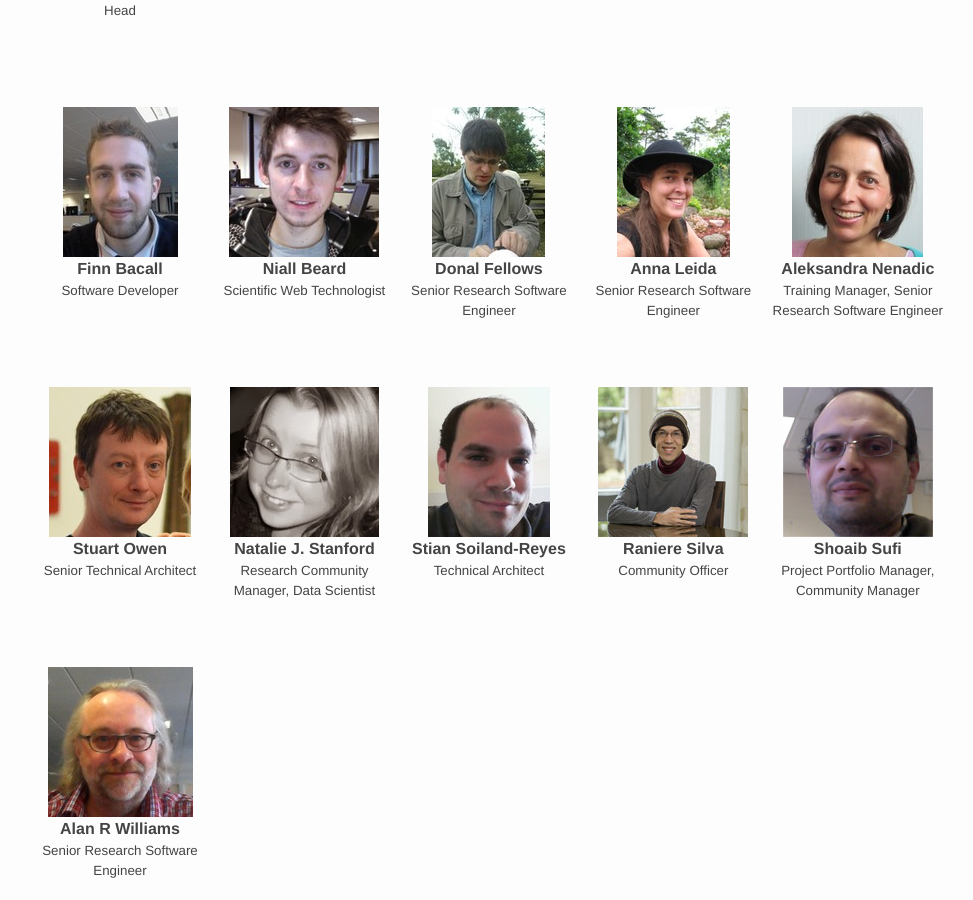
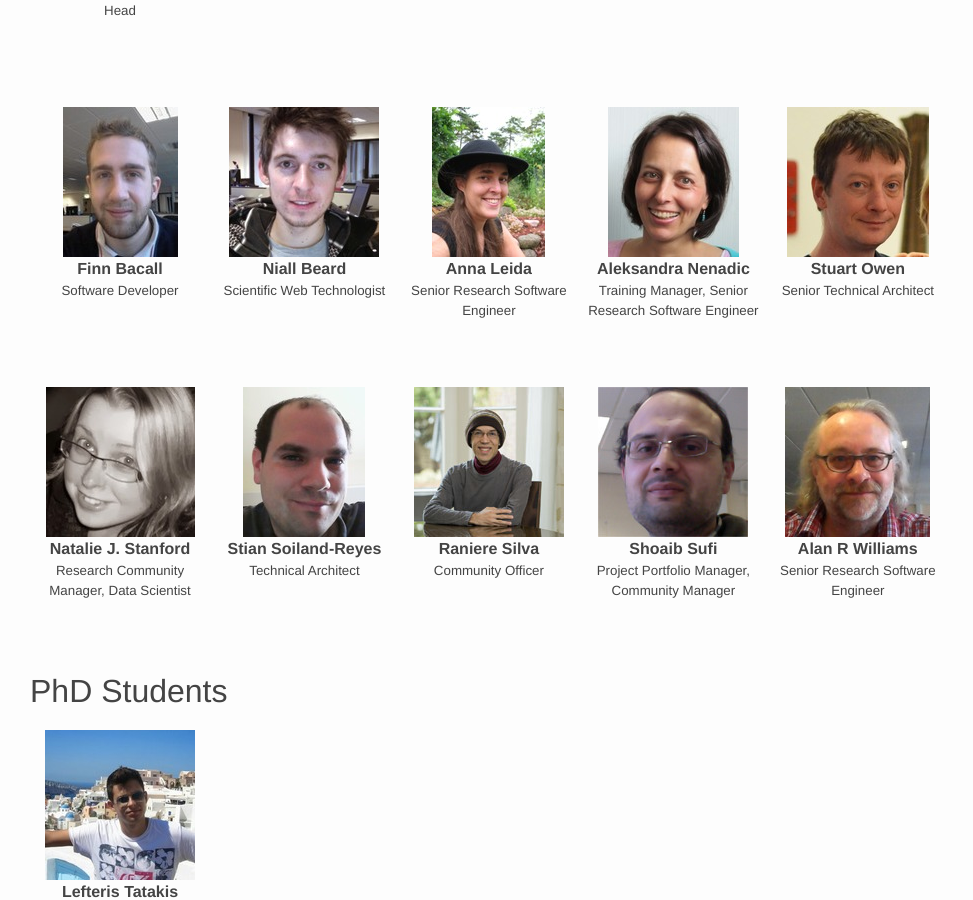
Before and after one commit to eScienceLab/eScienceLab.github.io, a Jekyll site: the page built from people.md, in a window 1280 px wide and 900 px high, scrolled down 424 px. Shown: the whole window, without its empty margins (70-1043 px from the left). Built offline with Jekyll 4.4.1, drawn with Linux system fonts in a browser that asks for light colours; comment, search, counter and statistics services are not loaded.

Commit message:
Move Donal Fellows to former team members section

```diff
--- a/people.md
+++ b/people.md
@@ -16,10 +16,6 @@
   orcid: 0000-0002-2627-0231
   img: niall-beard-sm.jpg
   role: Scientific Web Technologist
-- name: Donal Fellows
-  orcid: 0000-0002-9091-5938
-  img: donal-fellows-sm.jpg
-  role: Senior Research Software Engineer
 - name: Anna Leida
   orcid: 0000-0002-5945-1709
   img: anna-leida-sm.jpg
@@ -141,6 +137,10 @@
 - name: Christopher Wroe
 - name: Quiwei Yu
 - name: Ed Zaluskali
+- name: Donal Fellows
+  orcid: 0000-0002-9091-5938
+  img: donal-fellows-sm.jpg
+  role: Senior Research Software Engineer
 ---
 
 ## Staff
```
